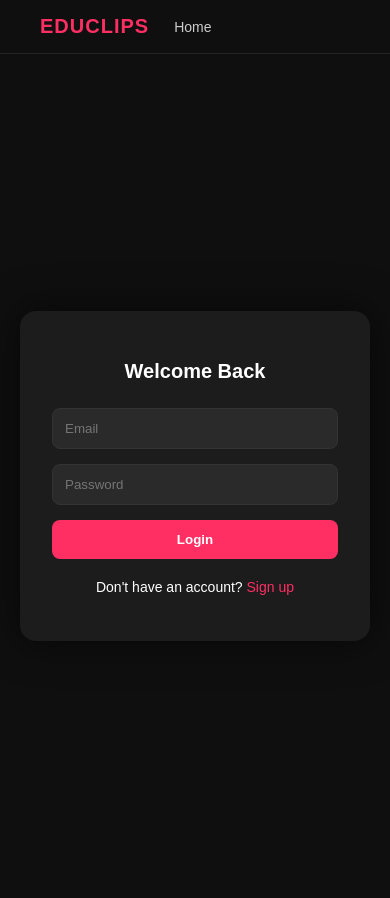
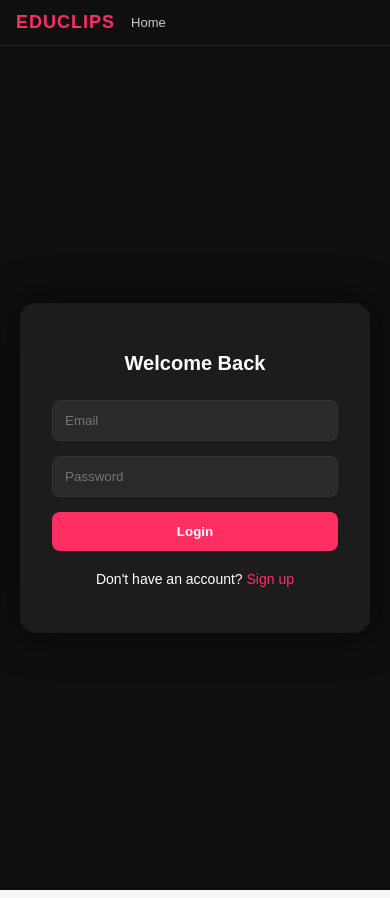
Before and after one commit to riteshpandeyyy/EduClips, a React (Vite) app in the folder educlips-frontend/: page / in a window 390 px wide. Built offline with nearby package versions, Linux system fonts and the light colour scheme.

Commit message:
made navbar responsive + fixed overflow

```diff
--- a/educlips-frontend/src/components/Navbar.jsx
+++ b/educlips-frontend/src/components/Navbar.jsx
@@ -71,7 +71,7 @@ function Navbar() {
   return (
     <nav style={navStyle}>
       {/* LEFT SIDE */}
-      <div style={{ display: "flex", gap: "25px", alignItems: "center" }}>
+      <div style={leftSection}>
         <Link to="/feed" style={logoStyle}>
           EDUCLIPS
         </Link>
@@ -108,10 +108,9 @@ function Navbar() {
 
       {/* RIGHT SIDE */}
       {isLoggedIn() && (
-        <div style={{ display: "flex", gap: "25px", alignItems: "center" }} ref={dropdownRef}>
-          {/* Notification */}
+        <div style={rightSection} ref={dropdownRef}>
           <div
-            style={{ cursor: "pointer", position: "relative", fontSize: "20px" }}
+            style={notificationIcon}
             onClick={() => setShowDropdown(!showDropdown)}
           >
             🔔
@@ -155,22 +154,38 @@ function Navbar() {
   );
 }
 
-/* STYLES */
+/* ---------- RESPONSIVE STYLES ---------- */
 
 const navStyle = {
   position: "sticky",
   top: 0,
   zIndex: 1000,
-  padding: "15px 40px",
+  padding: "12px 16px",
   background: "#0f0f0f",
   borderBottom: "1px solid #222",
   display: "flex",
+  flexWrap: "wrap",
   justifyContent: "space-between",
+  alignItems: "center",
+  gap: "12px",
+};
+
+const leftSection = {
+  display: "flex",
+  flexWrap: "wrap",
+  gap: "16px",
   alignItems: "center",
 };
 
+const rightSection = {
+  display: "flex",
+  gap: "16px",
+  alignItems: "center",
+  position: "relative",
+};
+
 const logoStyle = {
-  fontSize: "20px",
+  fontSize: "18px",
   fontWeight: "700",
   color: "#ff2e63",
   textDecoration: "none",
@@ -179,21 +194,24 @@ const logoStyle = {
 
 const searchFormStyle = {
   display: "flex",
-  alignItems: "center",
+  flex: "1",
+  minWidth: "200px",
+  maxWidth: "100%",
 };
 
 const searchInputStyle = {
-  padding: "8px 12px",
+  flex: "1",
+  padding: "8px 10px",
   borderRadius: "8px 0 0 8px",
   border: "1px solid #333",
   background: "#1c1c1c",
   color: "white",
   outline: "none",
-  width: "250px",
+  minWidth: 0,
 };
 
 const searchButtonStyle = {
-  padding: "8px 14px",
+  padding: "8px 12px",
   borderRadius: "0 8px 8px 0",
   border: "none",
   background: "#ff2e63",
@@ -202,13 +220,20 @@ const searchButtonStyle = {
 };
 
 const logoutButtonStyle = {
-  padding: "8px 16px",
+  padding: "8px 12px",
   borderRadius: "8px",
   border: "none",
   background: "#ff2e63",
   color: "white",
   fontWeight: "600",
   cursor: "pointer",
+  fontSize: "13px",
+};
+
+const notificationIcon = {
+  cursor: "pointer",
+  position: "relative",
+  fontSize: "18px",
 };
 
 const badgeStyle = {
@@ -218,16 +243,17 @@ const badgeStyle = {
   background: "#ff2e63",
   color: "white",
   borderRadius: "50%",
-  fontSize: "11px",
-  padding: "4px 7px",
+  fontSize: "10px",
+  padding: "4px 6px",
   fontWeight: "600",
 };
 
 const dropdownStyle = {
   position: "absolute",
-  top: "45px",
+  top: "40px",
   right: 0,
-  width: "320px",
+  width: "280px",
+  maxWidth: "90vw",
   background: "#1c1c1c",
   borderRadius: "12px",
   padding: "15px",
@@ -244,7 +270,8 @@ function NavLink({ to, children }) {
         textDecoration: "none",
         color: "#ccc",
         fontWeight: "500",
-        fontSize: "14px",
+        fontSize: "13px",
+        whiteSpace: "nowrap",
       }}
       onMouseEnter={(e) => (e.target.style.color = "white")}
       onMouseLeave={(e) => (e.target.style.color = "#ccc")}
--- a/educlips-frontend/src/index.css
+++ b/educlips-frontend/src/index.css
@@ -1,5 +1,11 @@
-body {
+*{
+  box-sizing: border-box;
+}
+
+html, body {
   margin: 0;
+  padding: 0;
+  overflow-x: hidden;
   font-family: Arial, Helvetica, sans-serif;
   background-color: #f4f6f8;
 }
```
